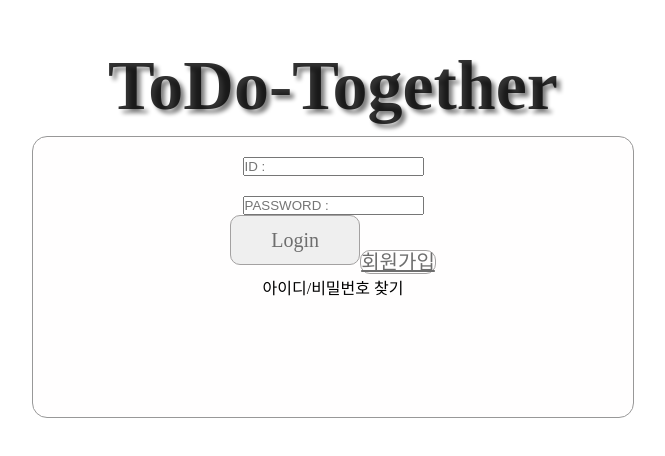
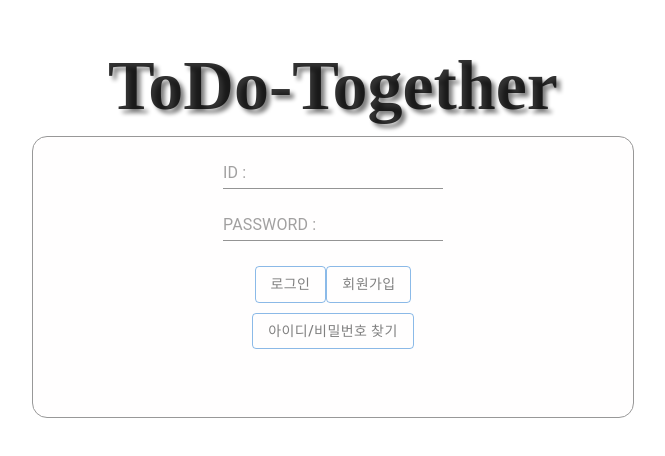
Before and after one commit to nuyh99/WAP_Todo, a React (Create React App) app: page / in a window 1280 px wide. Shown: the part 104-560 px from the top of the page, without its empty margins (307-972 px from the left). Built offline with nearby package versions, Linux system fonts and the light colour scheme.

Commit message:
[Update] 06-08 Change css

```diff
--- a/src/Register/Login.js
+++ b/src/Register/Login.js
@@ -2,7 +2,15 @@ import { useState } from "react";
 import { Link } from "react-router-dom";
 import axios from "axios";
 import "./css/Login.css";
-
+import {
+  Button,
+  Dialog,
+  DialogActions,
+  DialogContent,
+  DialogTitle,
+  Input,
+  TextField,
+} from "@mui/material";
 const Login = () => {
   const [loginInfo, setLoginInfo] = useState({
     userId: "",
@@ -34,7 +42,8 @@ const Login = () => {
         console.log("로그인 실패");
       } else {
         sessionStorage.setItem("isAuth", true);
-        sessionStorage.setItem("name", res.data);
+        sessionStorage.setItem("name", res.data.id);
+        console.log(res.data);
         setInterval(() => {
           window.location.replace("/");
         }, 1000);
@@ -49,7 +58,7 @@ const Login = () => {
         <div>
           <form className="login" onSubmit={onSubmitFunc}>
             <p className="p">
-              <input
+              <Input
                 type="text"
                 className="userid"
                 placeholder="ID : "
@@ -60,7 +69,7 @@ const Login = () => {
               />
             </p>
             <p>
-              <input
+              <Input
                 type="password"
                 name="userPassword"
                 placeholder="PASSWORD : "
@@ -70,13 +79,32 @@ const Login = () => {
               />
             </p>
             <div>
-              <input type="submit" value="Login" className="btn"></input>
-
-              <Link to="/signup" className="btn">
-                회원가입
-              </Link>
+              <Button
+                type="submit"
+                value="Login"
+                variant="outlined"
+                style={{ margin: "25px 0 0 0", color: "gray" }}
+              >
+                로그인
+              </Button>
+              <Button variant="outlined" style={{ margin: "25px 0 0 0" }}>
+                <Link
+                  to="/signup"
+                  style={{
+                    textDecoration: "none",
+                    color: "gray",
+                  }}
+                >
+                  회원가입
+                </Link>
+              </Button>
             </div>
-            아이디/비밀번호 찾기
+            <Button
+              variant="outlined"
+              style={{ margin: "10px 0 0 0", color: "gray" }}
+            >
+              아이디/비밀번호 찾기
+            </Button>
           </form>
         </div>
       </div>
--- a/src/Register/SignUpForm.js
+++ b/src/Register/SignUpForm.js
@@ -1,7 +1,8 @@
 import Validation from "./Validation";
 import { Link } from "react-router-dom";
 import UseForm from "./UseForm";
-
+import "./css/Form.css";
+import { Button } from "@mui/material";
 const SignUpForm = (prop) => {
   const { handleChange, handleFormSubmit, values, errors } = UseForm(
     prop.submitForm
@@ -15,7 +16,12 @@ const SignUpForm = (prop) => {
         </div>
         <form className="form-wrapper" onSubmit={handleFormSubmit}>
           <div className="name">
-            <label className="label">이름</label>
+            <label
+              className="label"
+              style={{ width: "70px", display: "inline-block" }}
+            >
+              이름
+            </label>
             <input
               className="input"
               type="text"
@@ -26,7 +32,12 @@ const SignUpForm = (prop) => {
             {errors.fullname && <p className="error">{errors.fullname}</p>}
           </div>
           <div className="name">
-            <label className="label">아이디</label>
+            <label
+              className="label"
+              style={{ width: "70px", display: "inline-block" }}
+            >
+              아이디
+            </label>
             <input
               className="input"
               type="text"
@@ -37,7 +48,12 @@ const SignUpForm = (prop) => {
             {errors.id && <p className="error">{errors.id}</p>}
           </div>
           <div className="email">
-            <label className="label">이메일</label>
+            <label
+              className="label"
+              style={{ width: "70px", display: "inline-block" }}
+            >
+              이메일
+            </label>
             <input
               className="input"
               type="email"
@@ -48,7 +64,12 @@ const SignUpForm = (prop) => {
             {errors.email && <p className="error">{errors.email}</p>}
           </div>
           <div className="password">
-            <label className="label">비밀번호</label>
+            <label
+              className="label"
+              style={{ width: "70px", display: "inline-block" }}
+            >
+              비밀번호
+            </label>
             <input
               className="input"
               type="password"
@@ -63,9 +84,17 @@ const SignUpForm = (prop) => {
               Create!
             </button>
             <br />
-            <Link to="/" className="submit">
-              Back
-            </Link>
+            <button className="submit">
+              <Link
+                to="/"
+                style={{
+                  textDecoration: "none",
+                  color: "white",
+                }}
+              >
+                Back
+              </Link>
+            </button>
           </div>
         </form>
       </div>
--- a/src/Register/css/Login.css
+++ b/src/Register/css/Login.css
@@ -41,21 +41,3 @@
   font-family: "Bitter", serif;
   border: 1px solid rgb(152, 152, 152);
 }
-
-.btn {
-  margin-bottom: 10px;
-  cursor: pointer;
-  width: 130px;
-  height: 50px;
-  font-size: 20px;
-  vertical-align: bottom;
-  border-radius: 10px;
-  transition: 0.3s;
-  font-family: "Bitter", serif;
-  border: 1px solid #a3a1a1;
-  color: #6e6e6e;
-}
-.btn:hover {
-  background-color: #a3a1a1;
-  color: #e3dede;
-}
```
